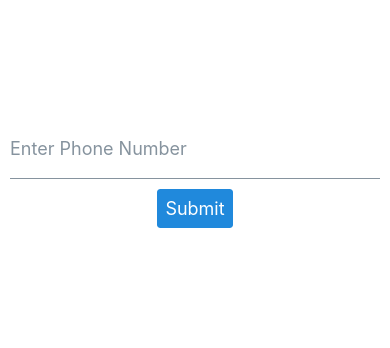
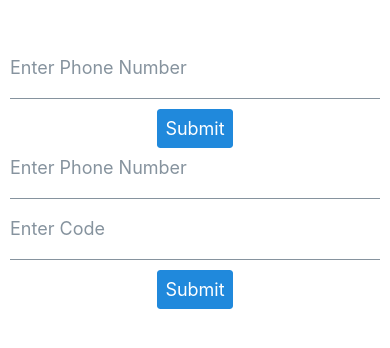
Before and after one commit to huynhtastic/react-native-advanced-concepts, a React Native app in the folder firebase-auth/: screen / in a window 390 px wide. Shown: the part 244-592 px from the top of the page. Built offline with nearby package versions, Linux system fonts and the light colour scheme.

Commit message:
feat: capture jwt after verifying otp

```diff
--- a/firebase-auth/App.tsx
+++ b/firebase-auth/App.tsx
@@ -2,11 +2,13 @@ import { StatusBar } from "expo-status-bar";
 import { StyleSheet, Text, View } from "react-native";
 import React from "react";
 import { SignUpForm } from "./components/SignUpForm";
+import { SignInForm } from "./components/SignInForm";
 
 export default function App() {
   return (
     <View style={styles.container}>
       <SignUpForm />
+      <SignInForm />
     </View>
   );
 }
--- /dev/null
+++ b/firebase-auth/components/SignInForm.tsx
@@ -0,0 +1,47 @@
+import React, { useState } from "react";
+import { StyleSheet } from "react-native";
+import { Input, Button } from "react-native-elements";
+import axios from "axios";
+
+const BASE_URL =
+  "https://us-central1-one-time-password-1083b.cloudfunctions.net";
+
+const handleSubmit = async (phone: string, code: string) => {
+  try {
+    const res = await axios.post(
+      "verifyOtp",
+      { phone, code },
+      { baseURL: BASE_URL }
+    );
+    console.log(res.data);
+  } catch (e) {
+    console.log(e);
+  }
+};
+
+export const SignInForm: React.FC = () => {
+  const [phone, setPhone] = useState("");
+  const [code, setCode] = useState("");
+
+  return (
+    <>
+      <Input
+        value={phone}
+        onChangeText={setPhone}
+        style={styles.formControl}
+        placeholder="Enter Phone Number"
+      />
+      <Input
+        value={code}
+        onChangeText={setCode}
+        style={styles.formControl}
+        placeholder="Enter Code"
+      />
+      <Button onPress={() => handleSubmit(phone, code)} title="Submit" />
+    </>
+  );
+};
+
+const styles = StyleSheet.create({
+  formControl: { marginBottom: 10 },
+});
```
